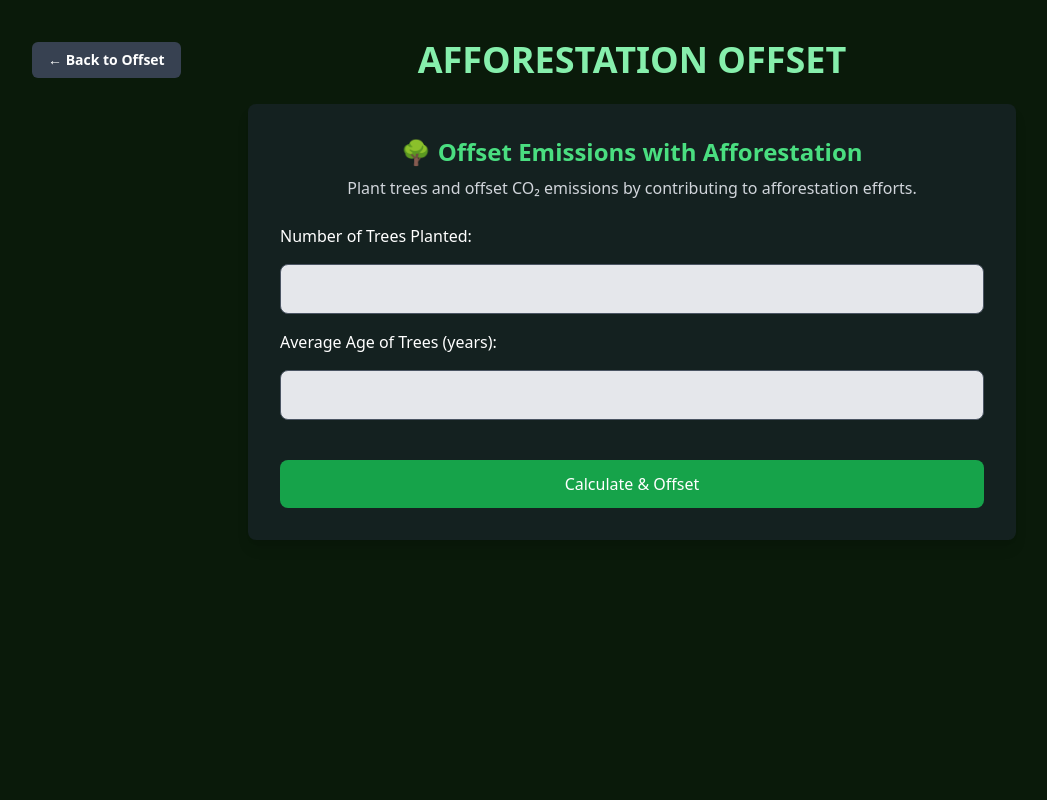
After one commit to neharamiah/evera, a Flask app: page /offset/afforestation in a window 1280 px wide. The commit adds this page. Shown: the whole page, without its empty margins (8-1055 px from the left). Run offline with Flask 3, Linux system fonts and the light colour scheme; a user stored in the database is signed in; some libraries are stand-ins or nearby versions.

Commit message:
added afforestation offset method

```diff
--- a/app.py
+++ b/app.py
@@ -227,6 +227,7 @@ def offset_emissions():
 @app.route('/offset/renewable', methods=['GET', 'POST'])
 @login_required
 def offset_renewable():
+
     if request.method == 'POST':
         try:
 
@@ -256,6 +257,35 @@ def offset_renewable():
 
     return render_template('offset_renewable.html')
 
+# afforestation offset
+@app.route('/offset/afforestation', methods=['GET', 'POST'])
+@login_required
+def offset_afforestation():
+    if request.method == 'POST':
+        try:
+            trees_planted = int(request.form.get('trees_planted'))
+            tree_age = int(request.form.get('tree_age'))
+
+            if trees_planted <= 0 or tree_age <= 0:
+                flash("Please enter valid positive numbers.", "error")
+                return redirect(url_for('offset_afforestation'))
+
+            offset_amount = round(trees_planted * tree_age * 21.77, 2)
+
+            new_offset = Offset(user_id=current_user.id, category='Afforestation', amount=offset_amount)
+            db.session.add(new_offset)
+            db.session.commit()
+
+            current_user.update_emission_and_score()
+
+            flash(f'Success! You offset {offset_amount} kg of CO₂ by planting trees.', 'success')
+            return redirect(url_for('offset_emissions'))
+
+        except (ValueError, TypeError):
+            flash("Invalid input. Please enter valid numbers.", "error")
+            return redirect(url_for('offset_afforestation'))
+
+    return render_template('offset_afforestation.html')
 
 #certifications route
 @app.route("/certifications")
--- a/templates/offset-emissions.html
+++ b/templates/offset-emissions.html
@@ -47,8 +47,8 @@
         <div class="bg-gray-800 bg-opacity-50 rounded-lg p-6 shadow-md flex flex-col justify-between h-56">
             <h3 class="text-xl font-semibold text-green-400">Reforestation</h3>
             <p class="text-md mt-3">Contribute to afforestation projects and offset your carbon footprint.</p>
-            <a href="/offset/afforestation" class="mt-auto bg-gray-500 text-white py-3 px-5 rounded w-full text-center font-medium cursor-not-allowed">
-                Coming Soon
+            <a href="/offset/renewable" class="mt-auto bg-green-600 hover:bg-green-500 text-white py-3 px-5 rounded w-full text-center font-medium">
+                Offset Now
             </a>
         </div>
 
--- /dev/null
+++ b/templates/offset_afforestation.html
@@ -0,0 +1,45 @@
+<!DOCTYPE html>
+<html lang="en">
+
+<head>
+    <meta charset="UTF-8">
+    <meta name="viewport" content="width=device-width, initial-scale=1.0">
+    <title>Afforestation Offset</title>
+    <script src="https://cdn.tailwindcss.com"></script>
+</head>
+
+<body class="bg-[#0a1a0a] text-white flex flex-col items-center p-10 min-h-screen">
+
+    <div class="w-full max-w-5xl flex items-center mb-6">
+        <a href="{{ url_for('offset_emissions') }}"
+            class="bg-gray-700 text-white font-bold px-4 py-2 rounded-md hover:bg-gray-900 transition text-sm absolute left-0 ml-10">
+            ← Back to Offset
+        </a>
+        <h1 class="text-4xl font-bold text-green-300 uppercase mx-auto">Afforestation Offset</h1>
+    </div>
+
+
+    <div class="bg-gray-800 bg-opacity-50 p-8 rounded-lg shadow-lg w-full max-w-3xl">
+        <h2 class="text-2xl font-semibold text-green-400 mb-2 text-center"> 🌳 Offset Emissions with Afforestation</h2>
+        <p class="text-md text-gray-300 text-center mb-6">
+            Plant trees and offset CO₂ emissions by contributing to afforestation efforts.
+        </p>
+
+        <form method="POST" action="{{ url_for('offset_afforestation') }}" class="flex flex-col gap-4">
+            <label class="font-medium">Number of Trees Planted:</label>
+            <input type="number" name="trees_planted" id="trees_planted" min="1" required
+                class="p-3 text-gray-900 rounded-lg border border-gray-600 bg-gray-200 focus:outline-none focus:ring-2 focus:ring-green-500">
+
+            <label class="font-medium">Average Age of Trees (years):</label>
+            <input type="number" name="tree_age" id="tree_age" min="1" required
+                class="p-3 text-gray-900 rounded-lg border border-gray-600 bg-gray-200 focus:outline-none focus:ring-2 focus:ring-green-500">
+
+            <button type="submit"
+                class="mt-6 bg-green-600 hover:bg-green-500 text-white py-3 px-6 rounded-lg font-medium transition">
+                Calculate & Offset
+            </button>
+        </form>
+    </div>
+</body>
+
+</html>
```
